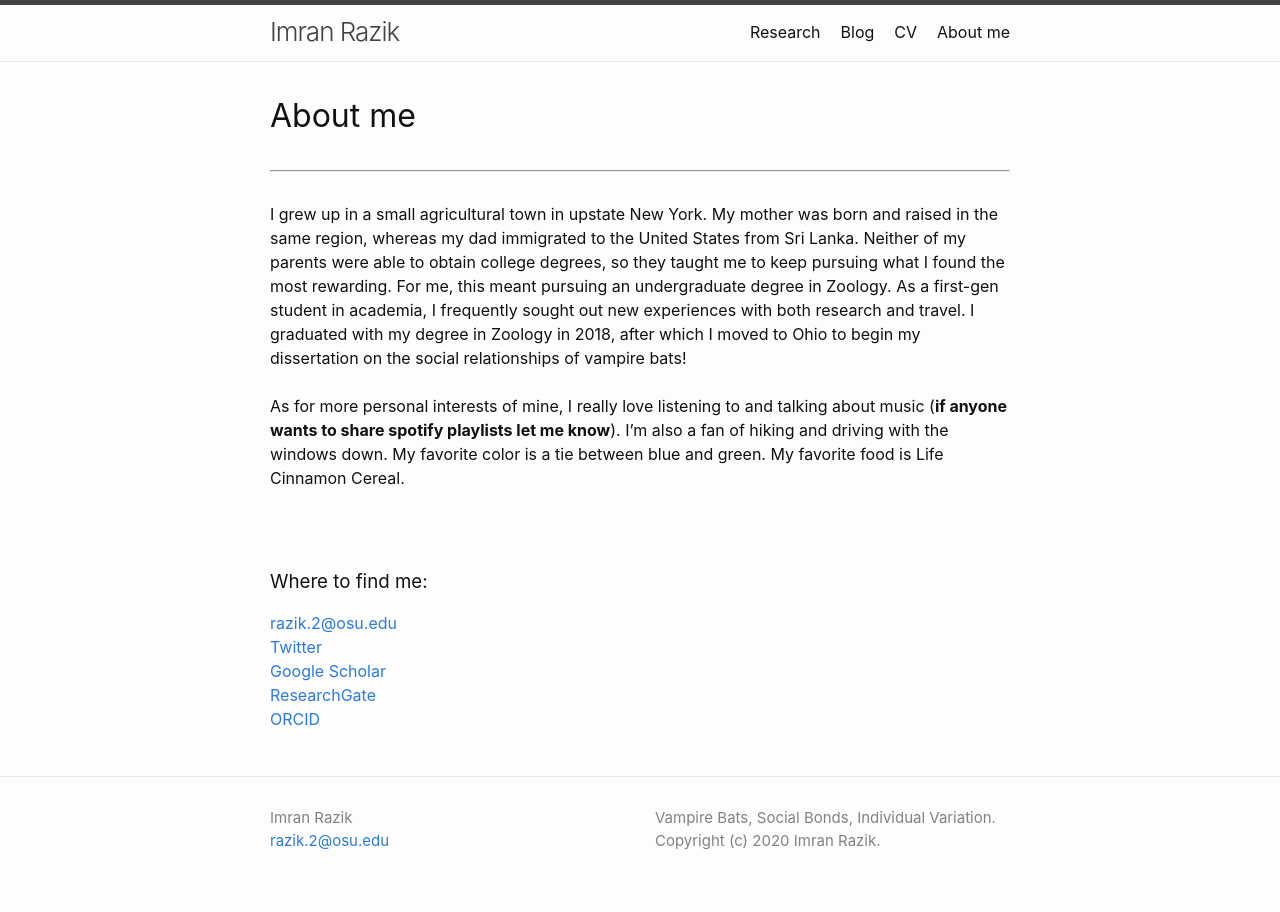
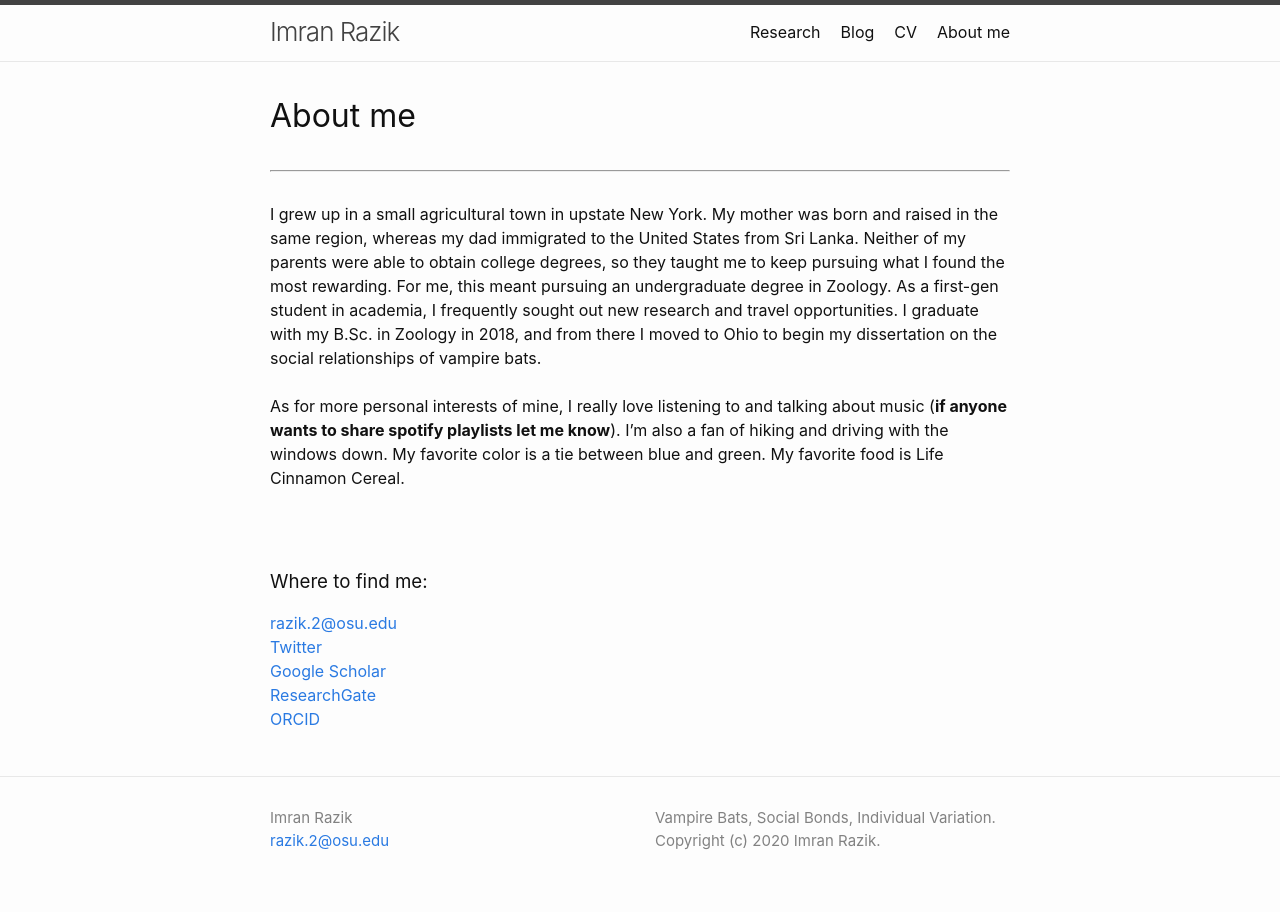
Before and after one commit to imranrazik/imranrazik.github.io, a Jekyll site: the page built from About-me.md, in a window 1280 px wide. Built offline with Jekyll 4.4.1, drawn with Linux system fonts in a browser that asks for light colours; our own code applies the rules of GitHub Pages for plain Markdown files.

Commit message:
Update About-me.md

```diff
--- a/About-me.md
+++ b/About-me.md
@@ -3,7 +3,7 @@ layout: default
 ---
 # About me
 ---
-I grew up in a small agricultural town in upstate New York. My mother was born and raised in the same region, whereas my dad immigrated to the United States from Sri Lanka. Neither of my parents were able to obtain college degrees, so they taught me to keep pursuing what I found the most rewarding. For me, this meant pursuing an undergraduate degree in Zoology. As a first-gen student in academia, I frequently sought out new experiences with both research and travel. I graduated with my degree in Zoology in 2018, after which I moved to Ohio to begin my dissertation on the social relationships of vampire bats!
+I grew up in a small agricultural town in upstate New York. My mother was born and raised in the same region, whereas my dad immigrated to the United States from Sri Lanka. Neither of my parents were able to obtain college degrees, so they taught me to keep pursuing what I found the most rewarding. For me, this meant pursuing an undergraduate degree in Zoology. As a first-gen student in academia, I frequently sought out new research and travel opportunities. I graduate with my B.Sc. in Zoology in 2018, and from there I moved to Ohio to begin my dissertation on the social relationships of vampire bats.
 <br />
 <br />
 As for more personal interests of mine, I really love listening to and talking about music (**if anyone wants to share spotify playlists let me know**). I'm also a fan of hiking and driving with the windows down. My favorite color is a tie between blue and green. My favorite food is Life Cinnamon Cereal.
```
